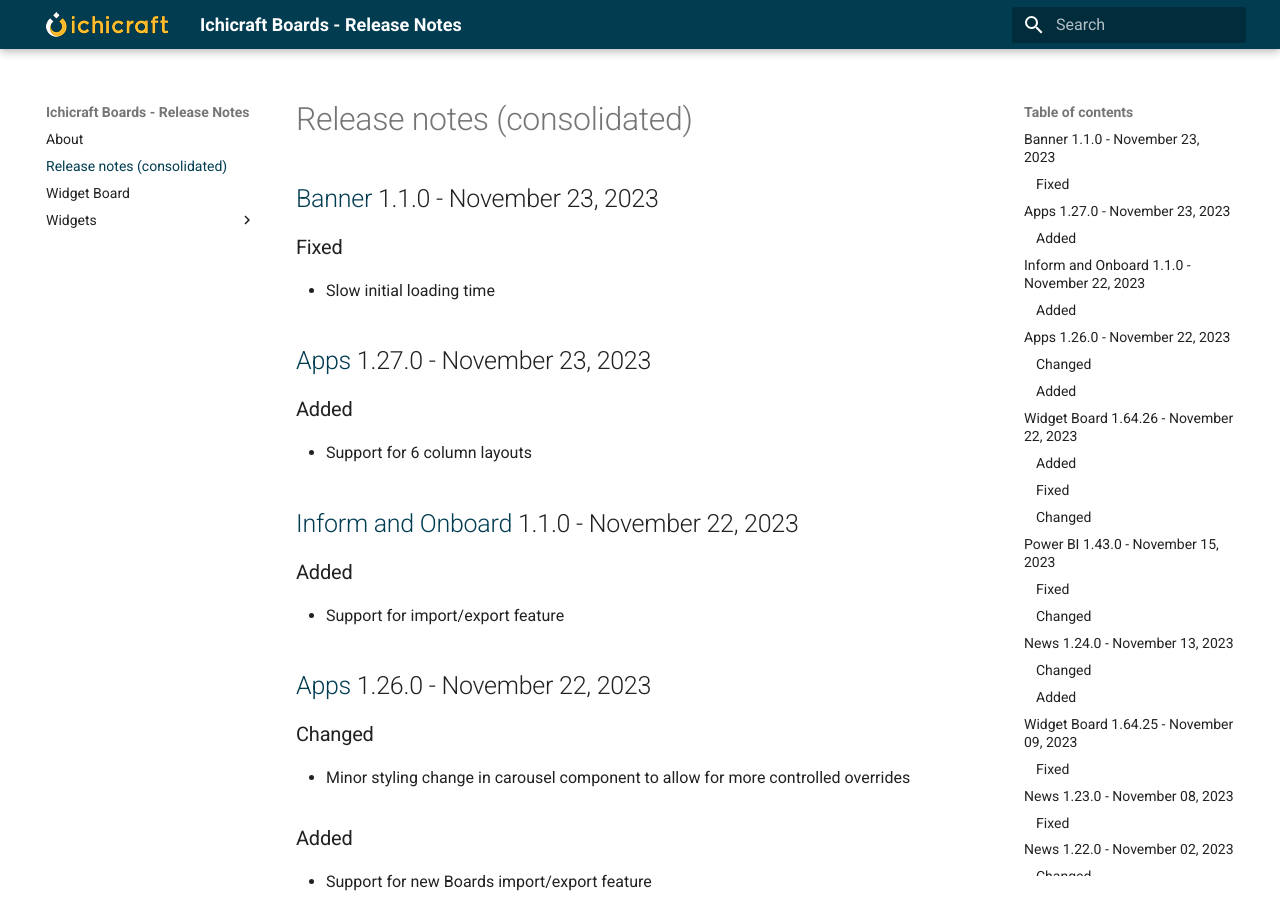
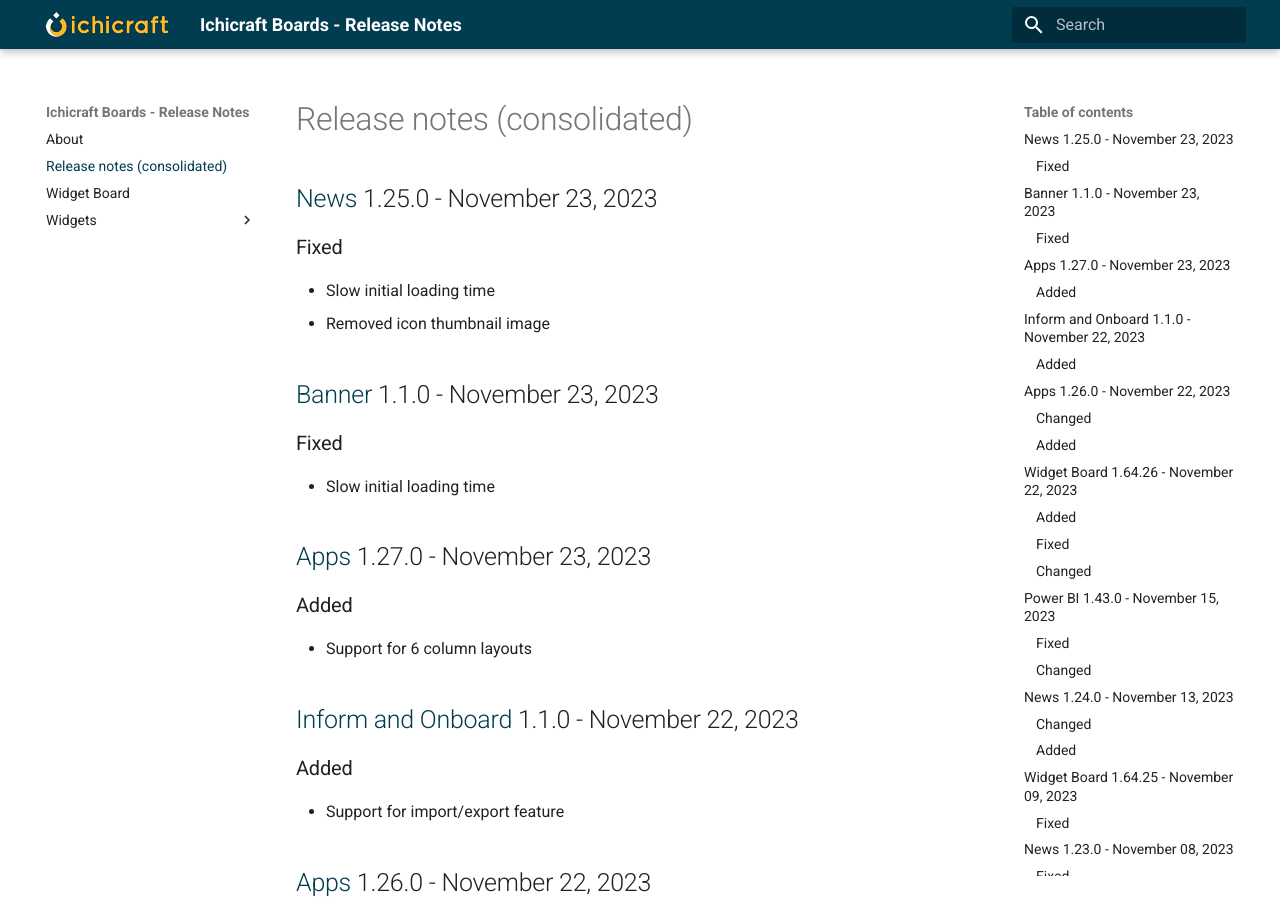
Before and after one commit to ichicraft/widgets-docs, an MkDocs documentation site: the page built from docs/Release-notes-(consolidated).md, in a window 1280 px wide and 900 px high. Built offline with MkDocs 1.6.1 and Material for MkDocs 9.7.7, drawn with Linux system fonts in a browser that asks for light colours.

Commit message:
Release notes updated by BuildService

```diff
--- a/docs/Release-notes-(consolidated).md
+++ b/docs/Release-notes-(consolidated).md
@@ -1,3 +1,9 @@
+## [News](./Widgets/News.md) 1.25.0 - November 23, 2023
+
+### Fixed
+- Slow initial loading time
+- Removed icon thumbnail image
+
 ## [Banner](./Widgets/Banner.md) 1.1.0 - November 23, 2023
 
 ### Fixed
```
Also changed, not shown: docs/Widgets/News.md (+6 -0 lines).
